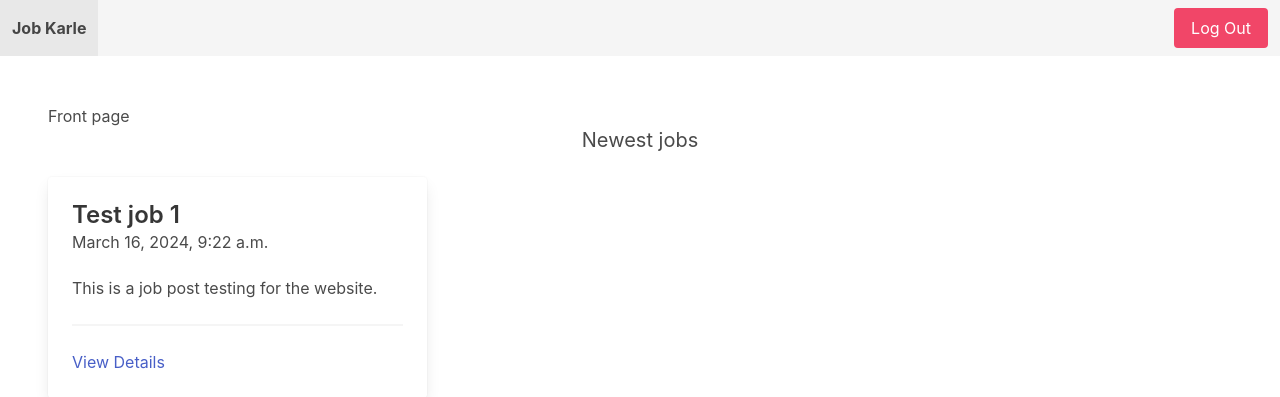
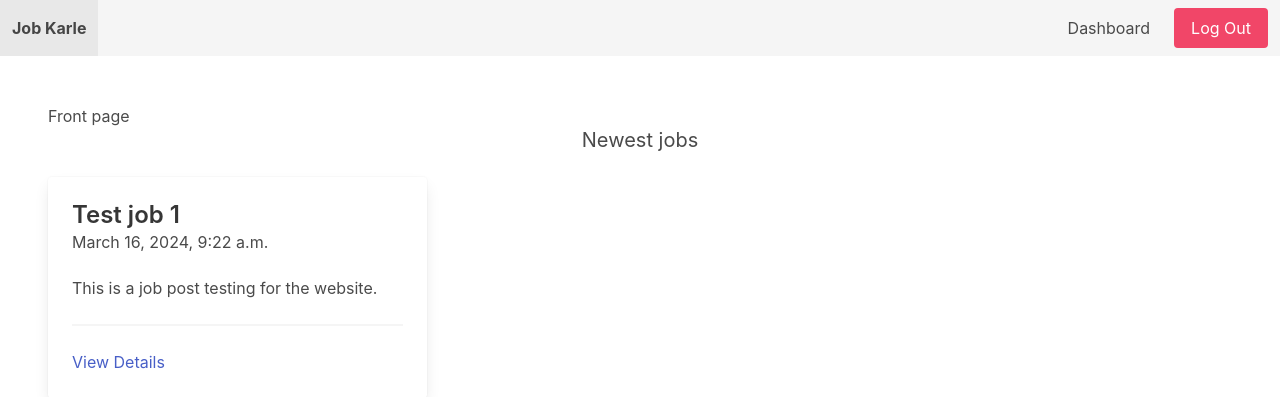
Before and after one commit to rohit250799/jobkarle, a Django app: page / in a window 1280 px wide. Shown: the top 397 px of the page. Run offline with Django 5.2, Linux system fonts and the light colour scheme; a user stored in the database is signed in; data comes from the database, SQL or seed files in the repository.

```diff
--- a/nawkree/core/templates/core/base.html
+++ b/nawkree/core/templates/core/base.html
@@ -18,6 +18,9 @@
 
             <div class="navbar-menu">
                 <div class="navbar-end">
+                    {% if request.user.is_authenticated %}
+                        <a href="{% url "dashboard" %}" class="navbar-item">Dashboard</a>
+                    {% endif %}
                     <div class="navbar-item">
                         <div class="buttons">
                             {% if request.user.is_authenticated %}
```
